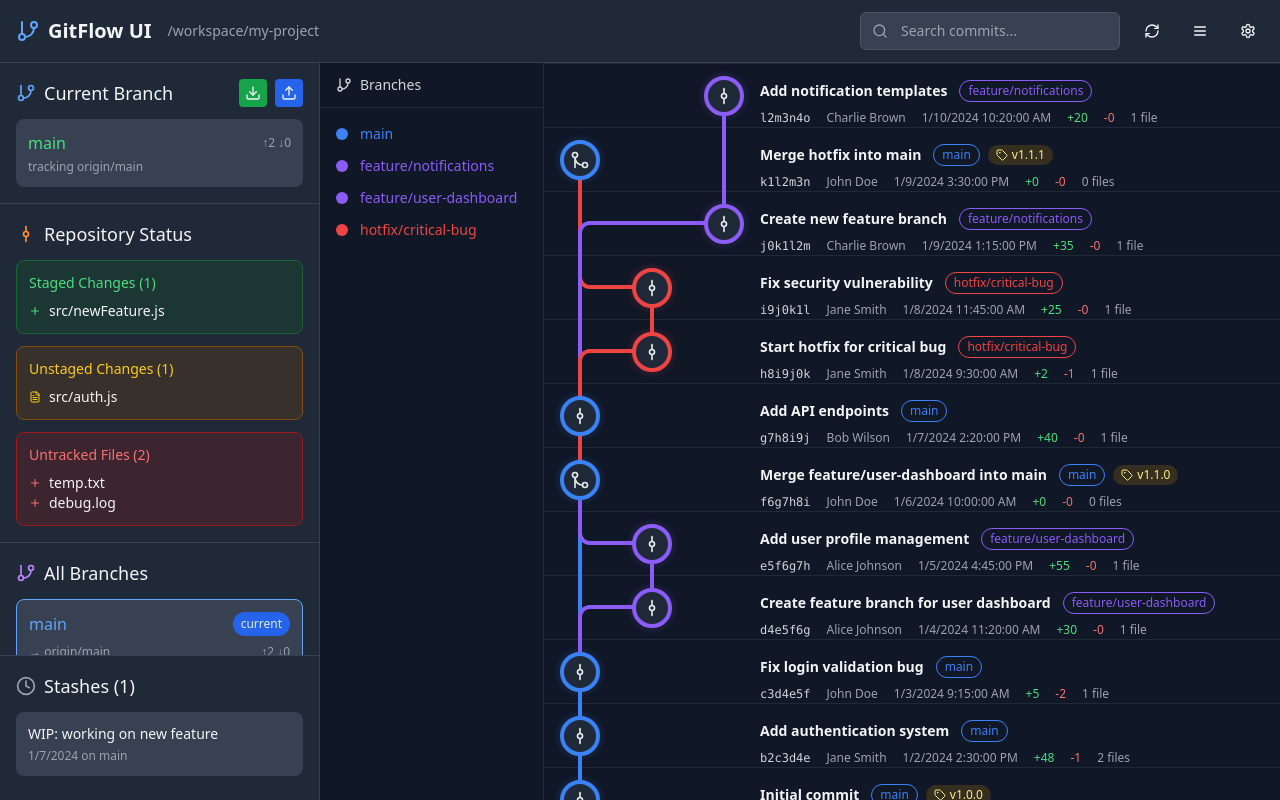
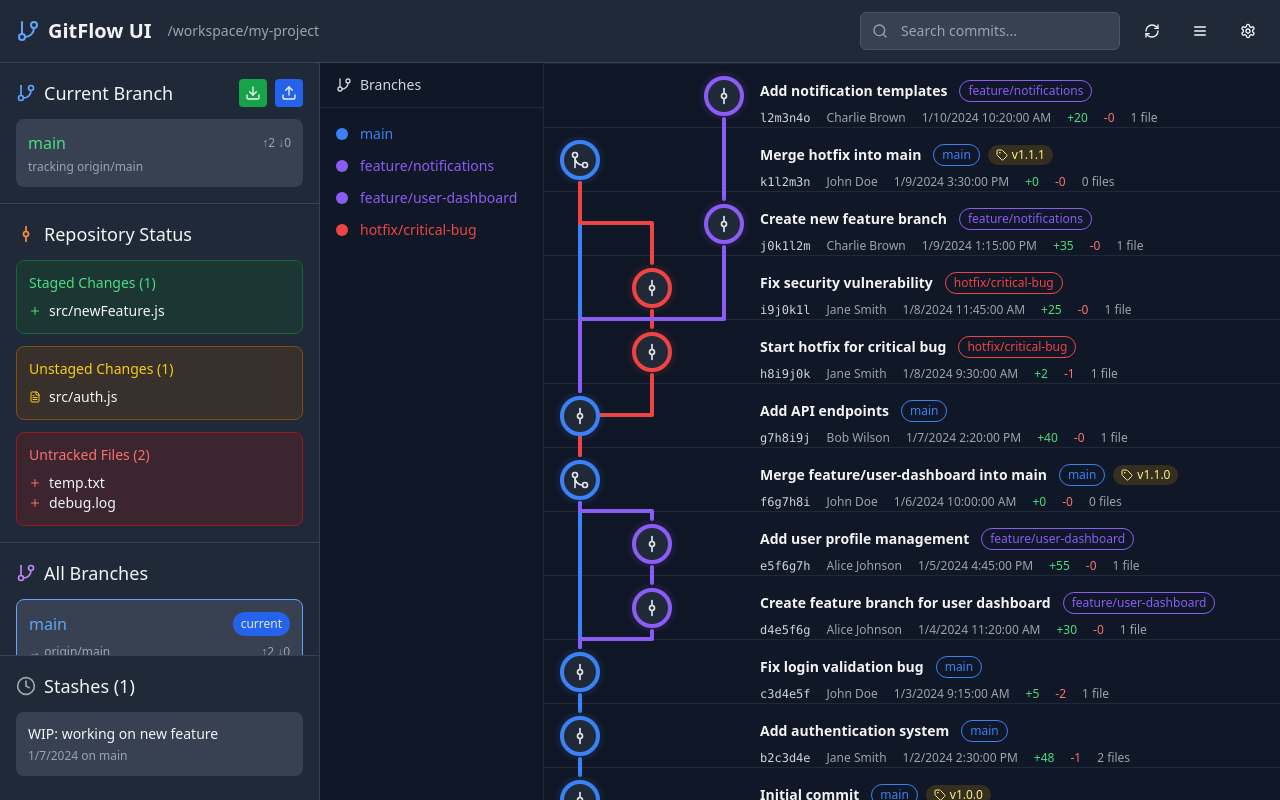
Before and after one commit to hellhoundsx/git-flow, a React (Vite) app: page / in a window 1280 px wide. Built offline with nearby package versions, Linux system fonts and the light colour scheme.

Commit message:
Fix commit graph connector anchors

```diff
--- a/src/components/CommitGraph.tsx
+++ b/src/components/CommitGraph.tsx
@@ -237,6 +237,7 @@ export const CommitGraph: React.FC<CommitGraphProps> = ({
 
   // Calculate node positions for SVG
   const ROW_HEIGHT = 64;
+  const COMMIT_NODE_RADIUS = 24;
   const nodePositions = useMemo(() => {
     const positions: Record<string, { x: number; y: number; lane: number; row: number }> = {};
     sortedCommits.forEach((commit, rowIndex) => {
@@ -252,98 +253,68 @@ export const CommitGraph: React.FC<CommitGraphProps> = ({
   }, [sortedCommits, commitLaneInfo]);
 
   // SVG connection lines
-  const CORNER_RADIUS = 10;
   const svgConnections = useMemo(() => {
     const lines: { id: string; path: string; color: string }[] = [];
-    // Draw vertical lines for each lane (continuous)
-    const laneStates: Record<number, { lastY: number | null; branch: string | null }> = {};
-    sortedCommits.forEach((commit, rowIndex) => {
+
+    const getAnchors = (pos: { x: number; y: number }) => ({
+      top: pos.y - COMMIT_NODE_RADIUS,
+      bottom: pos.y + COMMIT_NODE_RADIUS
+    });
+
+    const laneStates: Record<number, { nextBottom: number; branch: string }> = {};
+
+    sortedCommits.forEach((commit) => {
       const laneInfo = commitLaneInfo[commit.id];
       if (!laneInfo) {
         return;
       }
+
       const pos = nodePositions[commit.id];
-      const laneIndex = laneInfo.lane;
-      if (!laneStates[laneIndex]) {
-        laneStates[laneIndex] = { lastY: null, branch: null };
-      }
-      const laneState = laneStates[laneIndex];
-      if (laneState.lastY !== null && laneState.branch === laneInfo.branch) {
+      const anchors = getAnchors(pos);
+      const laneState = laneStates[laneInfo.lane];
+
+      if (laneState && laneState.branch === laneInfo.branch) {
         lines.push({
-          id: `lane-${laneIndex}-v-${rowIndex}`,
-          path: `M ${pos.x} ${laneState.lastY} L ${pos.x} ${pos.y}`,
+          id: `lane-${laneInfo.lane}-${commit.id}`,
+          path: `M ${pos.x} ${anchors.top} V ${laneState.nextBottom}`,
           color: getBranchColor(laneInfo.branch)
         });
       }
-      laneStates[laneIndex] = { lastY: pos.y, branch: laneInfo.branch };
+
+      laneStates[laneInfo.lane] = {
+        nextBottom: anchors.bottom,
+        branch: laneInfo.branch
+      };
     });
-    // Draw connections (forks and merges) with 90-degree turns and rounded corners (outside)
+
     connections.forEach((connection) => {
-      const fromPos = nodePositions[sortedCommits[connection.fromIndex].id];
-      const toPos = nodePositions[sortedCommits[connection.toIndex].id];
-      if (!fromPos || !toPos) return;
-      if (connection.type === 'branch') {
-        // Branch start: fork at parent node's Y position, 90-degree turn with rounded corner (outside)
-        const horizontalDir = Math.sign(toPos.x - fromPos.x);
-        const verticalDir = Math.sign(toPos.y - fromPos.y);
-        const cornerX = toPos.x;
-        const cornerY = fromPos.y;
-        // Move horizontally, stop CORNER_RADIUS before the turn
-        const hStopX = cornerX - horizontalDir * CORNER_RADIUS;
-        // Move vertically, start CORNER_RADIUS after the turn
-        const vStartY = cornerY + verticalDir * CORNER_RADIUS;
-        // Sweep flag: 1 if both directions are the same (right-down, left-up), else 0
-        const arcSweep = (horizontalDir === 1 && verticalDir === 1) || (horizontalDir === -1 && verticalDir === -1) ? 1 : 0;
-        lines.push({
-          id: connection.id + '-branch-h',
-          path: `M ${fromPos.x} ${fromPos.y} H ${hStopX}`,
-          color: connection.color
-        });
+      const childCommit = sortedCommits[connection.fromIndex];
+      const parentCommit = sortedCommits[connection.toIndex];
 
-        // Arc for the outside corner
-        lines.push({
-          id: connection.id + '-branch-arc',
-          path: `M ${hStopX} ${cornerY} A ${CORNER_RADIUS} ${CORNER_RADIUS} 0 0 ${arcSweep} ${cornerX} ${vStartY}`,
-          color: connection.color
-        });
-        // Vertical segment
-        lines.push({
-          id: connection.id + '-branch-v',
-          path: `M ${cornerX} ${vStartY} V ${toPos.y}`,
-          color: connection.color
-        });
-      } else {
-        // Merge: 90-degree turn at child Y with rounded corner (outside)
-        const horizontalDir = Math.sign(toPos.x - fromPos.x);
-        const verticalDir = Math.sign(toPos.y - fromPos.y);
-        const cornerX = toPos.x;
-        const cornerY = toPos.y;
-        // Move vertically, stop CORNER_RADIUS before the turn
-        const vStopY = cornerY - verticalDir * CORNER_RADIUS;
-        // Move horizontally, start CORNER_RADIUS after the turn
-        const hStartX = fromPos.x + horizontalDir * CORNER_RADIUS;
-        // Sweep flag: 1 for right-down, left-up; 0 for right-up, left-down
-        // For outside arc, sweep = (horizontalDir !== verticalDir ? 1 : 0)
-        const arcSweep = horizontalDir !== verticalDir ? 1 : 0;
-        lines.push({
-          id: connection.id + '-merge-v',
-          path: `M ${fromPos.x} ${fromPos.y} V ${vStopY}`,
-          color: connection.color
-        });
-        // Arc for the outside corner
-        lines.push({
-          id: connection.id + '-merge-arc',
-          path: `M ${fromPos.x} ${vStopY} A ${CORNER_RADIUS} ${CORNER_RADIUS} 0 0 ${arcSweep} ${hStartX} ${cornerY}`,
-          color: connection.color
-        });
-        // Horizontal segment
-        lines.push({
-          id: connection.id + '-merge-h',
-          path: `M ${hStartX} ${cornerY} H ${cornerX}`,
-          color: connection.color
-        });
+      const childPos = nodePositions[childCommit.id];
+      const parentPos = nodePositions[parentCommit.id];
+
+      if (!childPos || !parentPos) {
+        return;
       }
+
+      const childAnchors = getAnchors(childPos);
+      const parentAnchors = getAnchors(parentPos);
+
+      const startX = parentPos.x;
+      const startY = parentAnchors.top;
+      const endX = childPos.x;
+      const endY = childAnchors.bottom;
+
+      const midY = (startY + endY) / 2;
+
+      lines.push({
+        id: `${connection.id}-${connection.type}`,
+        path: `M ${startX} ${startY} V ${midY} H ${endX} V ${endY}`,
+        color: connection.color
+      });
     });
+
     return lines;
   }, [connections, nodePositions, sortedCommits, commitLaneInfo]);
 
```
